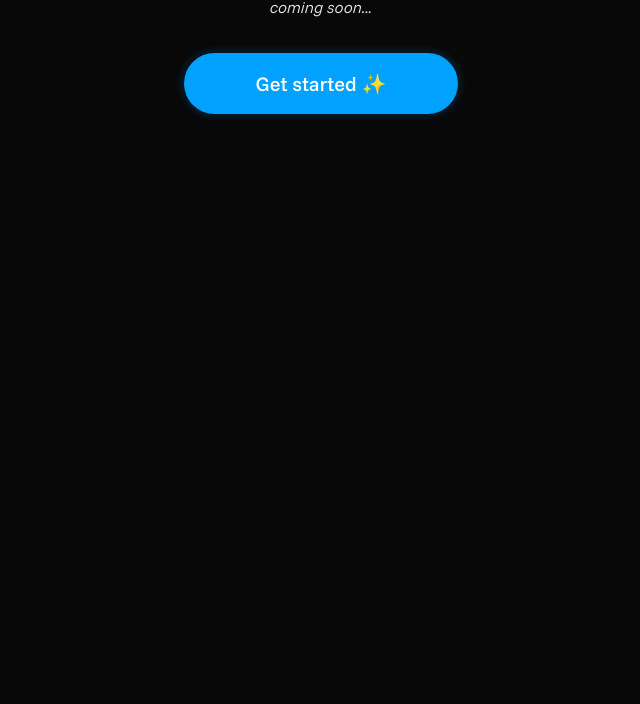
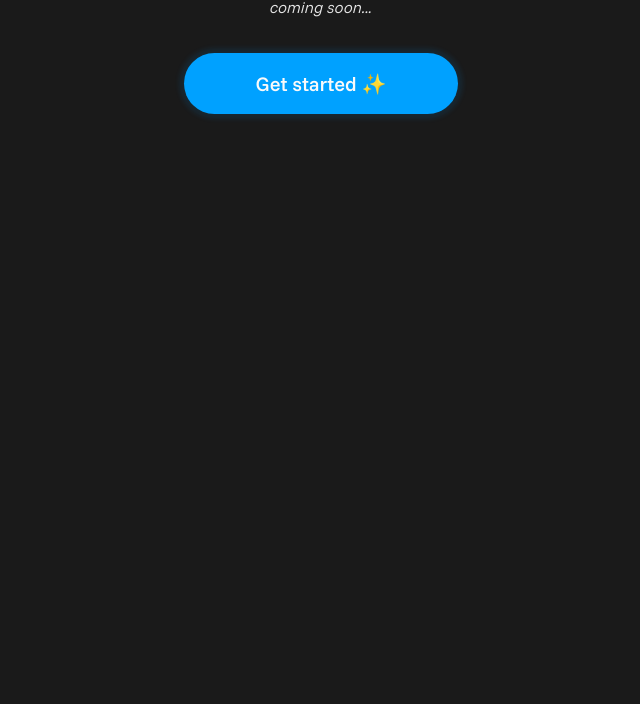
Before and after one commit to HosenSudler/minimood, a plain HTML site: page index.html in a window 1280 px wide. Shown: the part 96-800 px from the top of the page, without its empty margins (319-959 px from the left). Drawn offline with Linux system fonts and the light colour scheme.

Commit message:
Update Webseite

```diff
--- a/styles.css
+++ b/styles.css
@@ -97,7 +97,7 @@
 
 
 body   {
-    background: hsl(0, 0%, 3%);
+    background: hsl(0, 0%, 10%);
     color: hsl(0 0% 98%);
     font-family: 'Funnel Sans', sans-serif;
 
```
